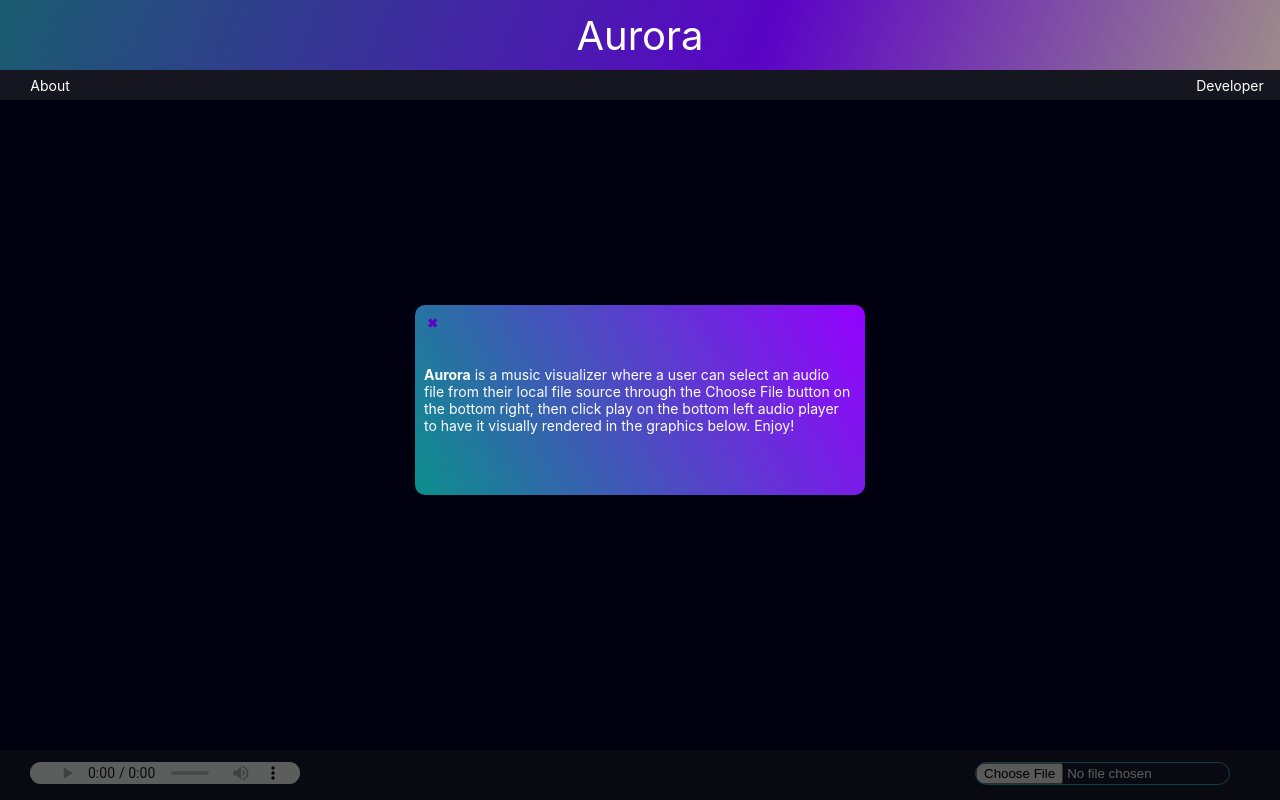
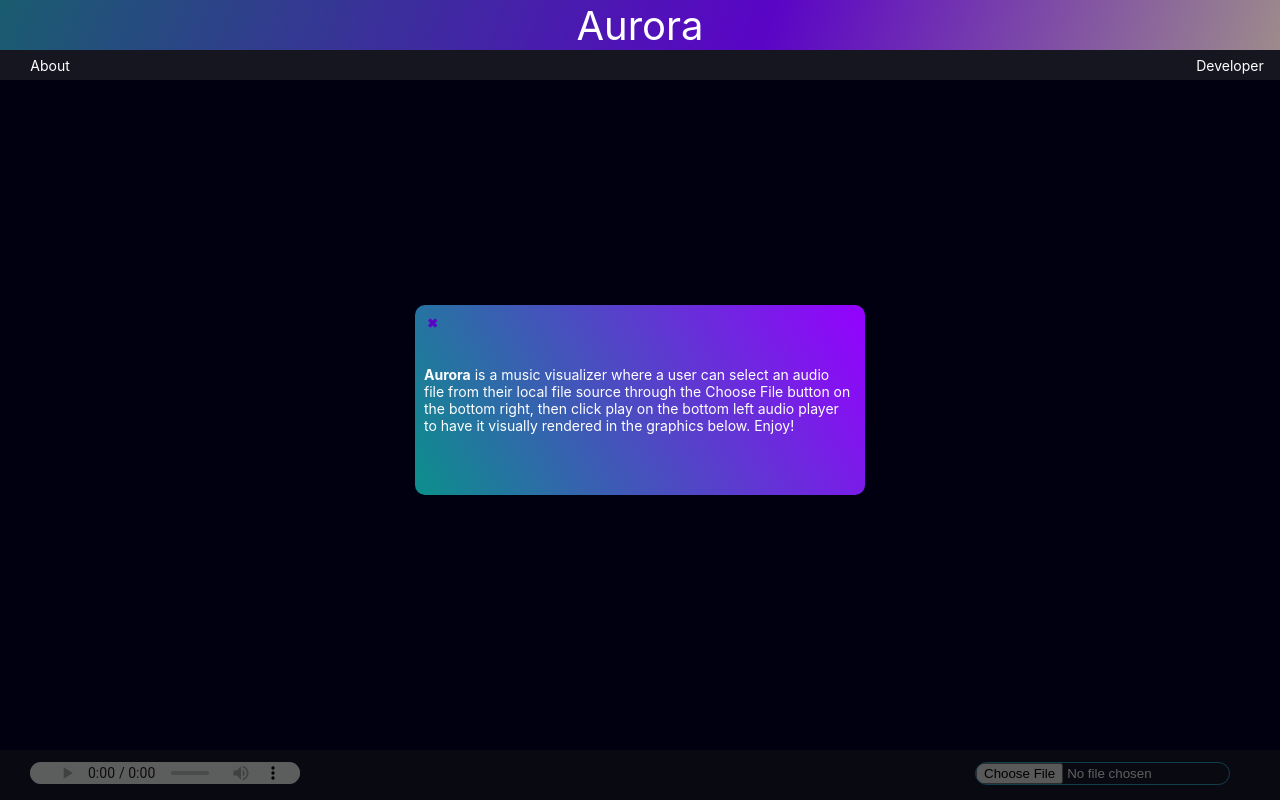
Before and after one commit to dlaucodes/JSProject, a website built with webpack: page index.html in a window 1280 px wide. Built offline with nearby package versions, Linux system fonts and the light colour scheme.

```diff
--- a/src/styles/style.scss
+++ b/src/styles/style.scss
@@ -55,7 +55,7 @@
     position: absolute;
     height: 30px;
     width: 100%;
-    margin-top: 70px;
+    margin-top: 50px;
     padding: 0;
     background-color: rgba(51, 51, 51, 0.434);
     overflow-x: hidden;
@@ -74,7 +74,7 @@
     align-items: center;
     width: 100%;
     justify-content: center;
-    height: 70px;
+    height: 50px;
     left: 0;
     right: 0;
     top: 0;
```
Also changed, not shown: dist/main.css.
